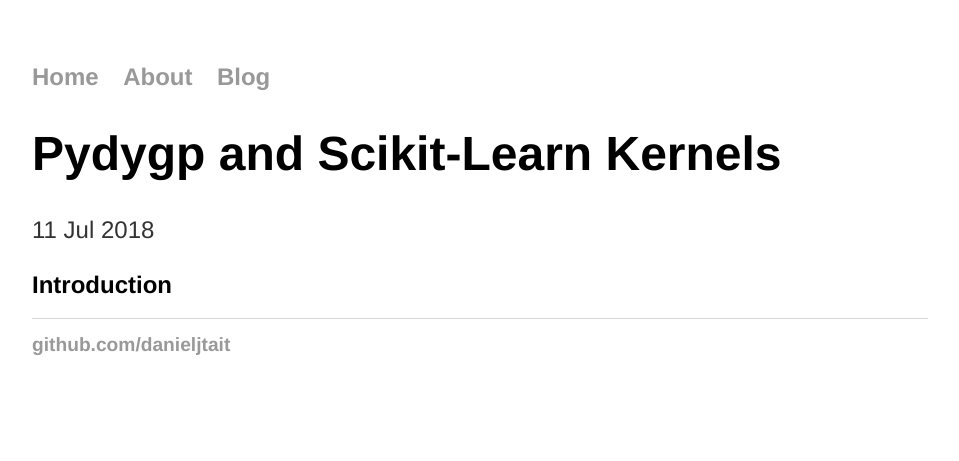
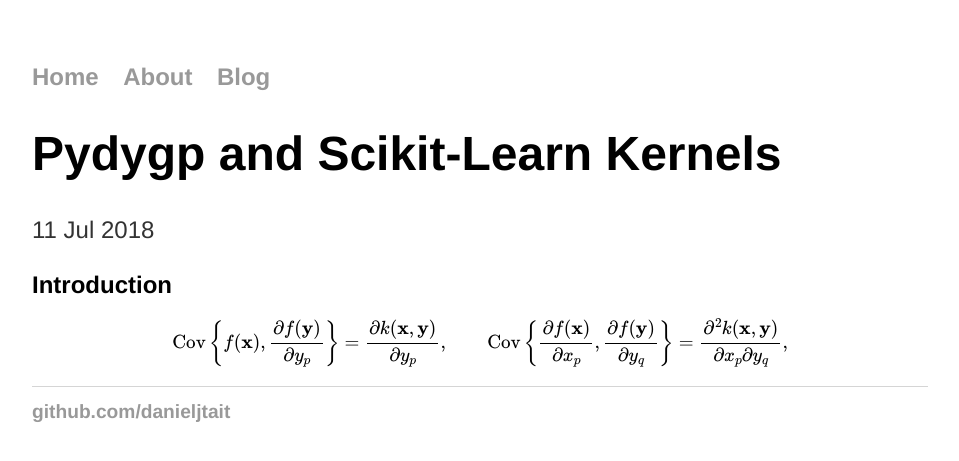
Before and after one commit to danieljtait/danieljtait.github.io, a Jekyll site: the page built from _posts/2018-07-11-pydygpsklearn.md, in a window 1280 px wide. Shown: the top 461 px of the page, without its empty margins (160-1119 px from the left). Built offline with Jekyll 4.4.1, drawn with Linux system fonts in a browser that asks for light colours; formulas are drawn with MathJax 3.

Commit message:
adding posts back in

```diff
--- a/_posts/2018-07-11-pydygpsklearn.md
+++ b/_posts/2018-07-11-pydygpsklearn.md
@@ -4,3 +4,7 @@
 ---
 
 ## Introduction
+
+$$
+\operatorname{Cov}\left\{f(\mathbf{x}), \frac{\partial f(\mathbf{y})}{\partial y_p } \right\} = \frac{\partial k(\mathbf{x}, \mathbf{y})}{\partial y_p }, \qquad \operatorname{Cov}\left\{\frac{\partial f(\mathbf{x})}{\partial x_p}, \frac{\partial f(\mathbf{y})}{\partial y_q } \right\} = \frac{\partial^2 k(\mathbf{x}, \mathbf{y})}{\partial x_p \partial y_q },
+$$
```
Also changed, not shown: 1 other file.
